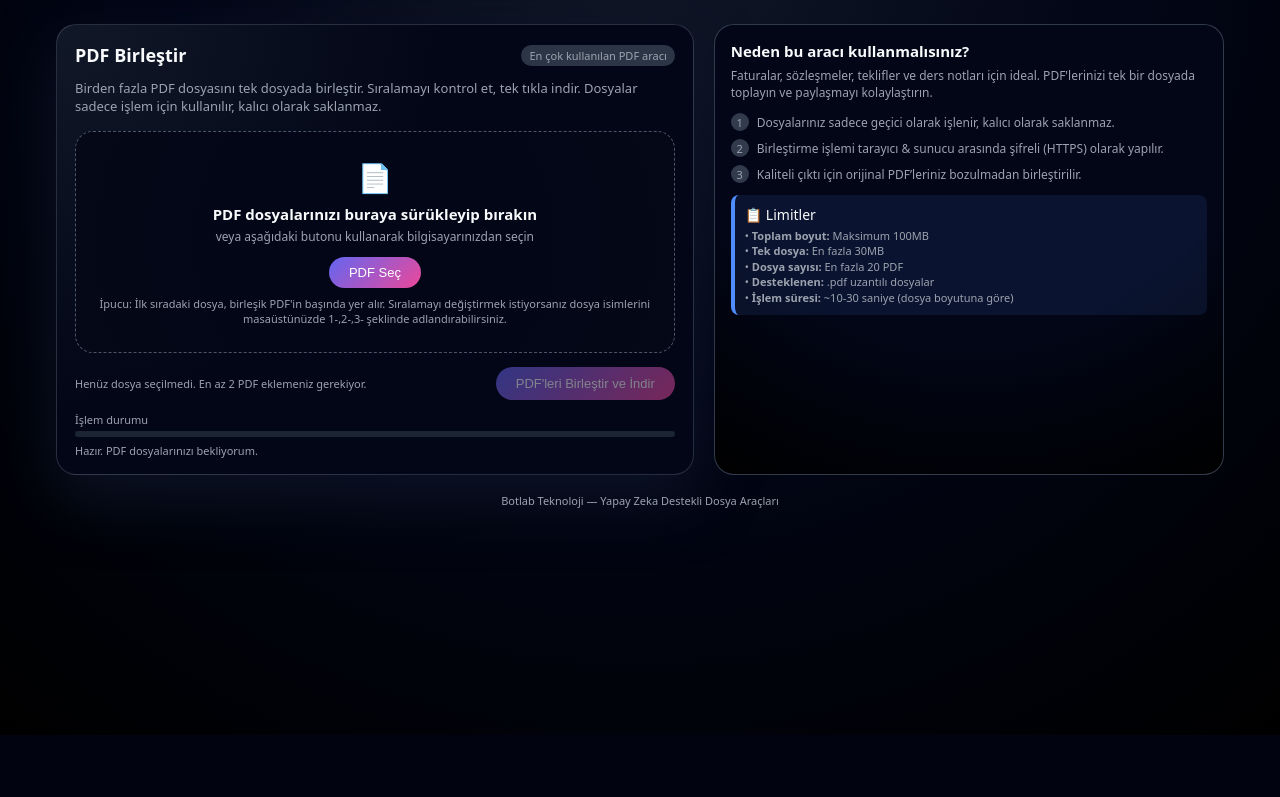
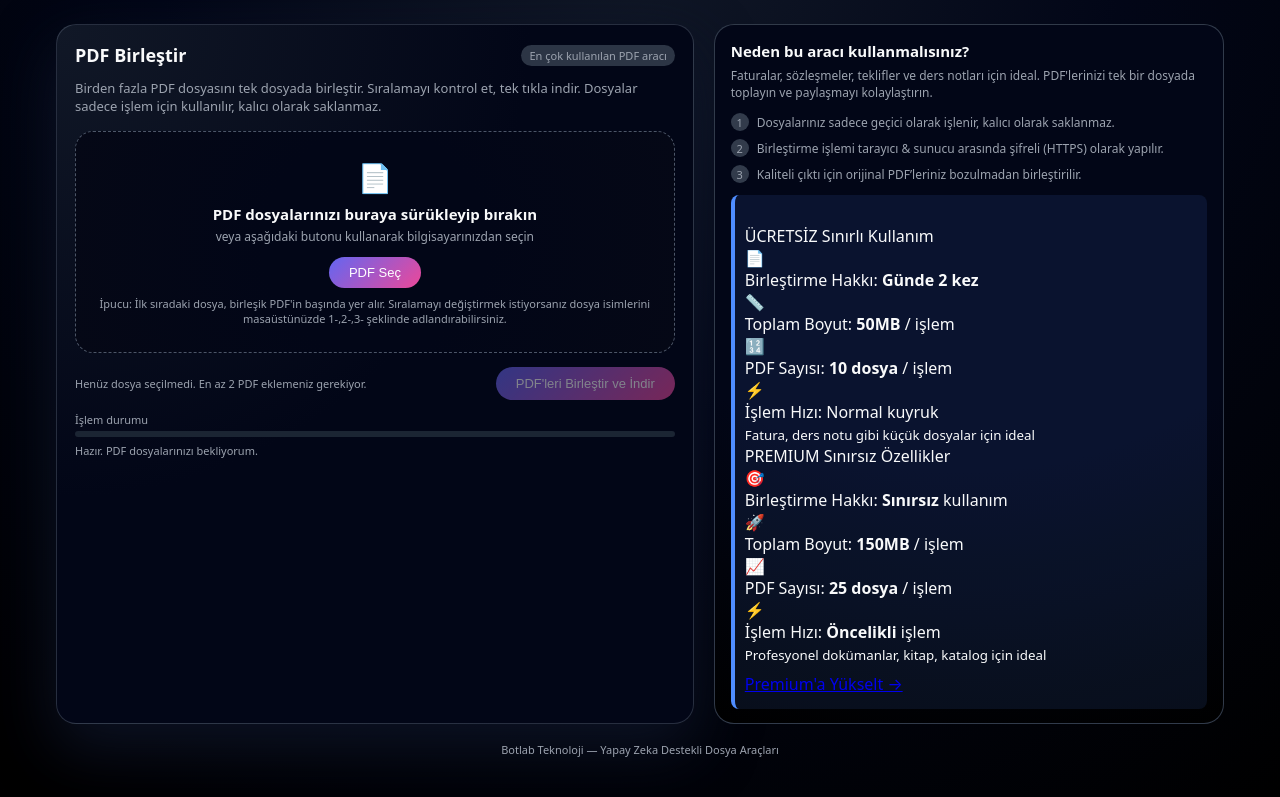
Before and after one commit to odabasi44/NAKIS-PROHE, a Flask app: page /pdf/merge in a window 1280 px wide. Shown: the part 65-862 px from the top of the page. Before the commit the page ends 800 px from the top, so only its background shows below. Run offline with Flask 3, Linux system fonts and the light colour scheme.

Commit message:
Update pdf_merge.html

```diff
--- a/templates/pdf_merge.html
+++ b/templates/pdf_merge.html
@@ -387,6 +387,153 @@
             text-align: center;
             font-size: 11px;
             color: var(--text-muted);
+            /* ESKİ CSS'İN EN SONUNA EKLEYİN */
+
+/* Limits Container */
+.limits-container {
+    display: grid;
+    grid-template-columns: 1fr 1fr;
+    gap: 16px;
+    margin: 20px 0;
+}
+
+@media (max-width: 768px) {
+    .limits-container {
+        grid-template-columns: 1fr;
+    }
+}
+
+.limits-card {
+    border-radius: 12px;
+    padding: 16px;
+    border: 1px solid;
+    background: rgba(15, 23, 42, 0.8);
+}
+
+.free-limits {
+    border-color: rgba(148, 163, 184, 0.3);
+}
+
+.premium-limits {
+    border-color: rgba(245, 158, 11, 0.5);
+    background: linear-gradient(135deg, rgba(30, 64, 175, 0.1), rgba(15, 23, 42, 0.9));
+    box-shadow: 0 8px 32px rgba(245, 158, 11, 0.15);
+}
+
+.limits-header {
+    display: flex;
+    align-items: center;
+    justify-content: space-between;
+    margin-bottom: 12px;
+    padding-bottom: 8px;
+    border-bottom: 1px solid rgba(148, 163, 184, 0.2);
+}
+
+.limits-badge {
+    padding: 4px 10px;
+    border-radius: 20px;
+    font-size: 11px;
+    font-weight: 700;
+    letter-spacing: 0.5px;
+    text-transform: uppercase;
+}
+
+.limits-badge.free {
+    background: rgba(148, 163, 184, 0.2);
+    color: #94a3b8;
+    border: 1px solid rgba(148, 163, 184, 0.4);
+}
+
+.limits-badge.premium {
+    background: linear-gradient(135deg, #f59e0b, #d97706);
+    color: white;
+    border: none;
+}
+
+.limits-title {
+    font-size: 13px;
+    font-weight: 600;
+    color: #e5e7eb;
+}
+
+.limits-list {
+    display: flex;
+    flex-direction: column;
+    gap: 10px;
+}
+
+.limit-item {
+    display: flex;
+    align-items: flex-start;
+    gap: 10px;
+}
+
+.limit-icon {
+    font-size: 14px;
+    width: 24px;
+    height: 24px;
+    display: flex;
+    align-items: center;
+    justify-content: center;
+    border-radius: 6px;
+    background: rgba(79, 141, 255, 0.1);
+    color: #4f8dff;
+}
+
+.premium-limits .limit-icon {
+    background: rgba(245, 158, 11, 0.1);
+    color: #f59e0b;
+}
+
+.limit-text {
+    flex: 1;
+}
+
+.limit-label {
+    display: block;
+    font-size: 12px;
+    color: #94a3b8;
+    margin-bottom: 2px;
+}
+
+.limit-value {
+    display: block;
+    font-size: 13px;
+    font-weight: 600;
+    color: #e5e7eb;
+}
+
+.premium-limits .limit-value {
+    color: #fbbf24;
+}
+
+.limits-footer {
+    margin-top: 12px;
+    padding-top: 10px;
+    border-top: 1px solid rgba(148, 163, 184, 0.2);
+    font-size: 11px;
+    color: #94a3b8;
+    text-align: center;
+}
+
+.upgrade-button {
+    display: inline-flex;
+    align-items: center;
+    gap: 6px;
+    padding: 8px 16px;
+    border-radius: 8px;
+    background: linear-gradient(135deg, #f59e0b, #d97706);
+    color: white;
+    font-size: 12px;
+    font-weight: 600;
+    text-decoration: none;
+    transition: all 0.3s;
+}
+
+.upgrade-button:hover {
+    transform: translateY(-2px);
+    box-shadow: 0 8px 20px rgba(245, 158, 11, 0.3);
+}
         }
     </style>
 </head>
@@ -490,15 +637,90 @@
             </div>
             <div class="limits-info" style="margin-top: 12px; padding: 10px; background: rgba(79, 141, 255, 0.1); border-radius: 8px; border-left: 4px solid #4f8dff;">
     <div style="display: flex; align-items: center; gap: 8px; margin-bottom: 4px;">
-        <span style="font-size: 14px;">📋 Limitler</span>
+        <div class="limits-container" style="margin-top: 20px;">
+    <div class="limits-card free-limits">
+        <div class="limits-header">
+            <span class="limits-badge free">ÜCRETSİZ</span>
+            <span class="limits-title">Sınırlı Kullanım</span>
+        </div>
+        <div class="limits-list">
+            <div class="limit-item">
+                <span class="limit-icon">📄</span>
+                <div class="limit-text">
+                    <span class="limit-label">Birleştirme Hakkı:</span>
+                    <span class="limit-value"><strong>Günde 2 kez</strong></span>
+                </div>
+            </div>
+            <div class="limit-item">
+                <span class="limit-icon">📏</span>
+                <div class="limit-text">
+                    <span class="limit-label">Toplam Boyut:</span>
+                    <span class="limit-value"><strong>50MB</strong> / işlem</span>
+                </div>
+            </div>
+            <div class="limit-item">
+                <span class="limit-icon">🔢</span>
+                <div class="limit-text">
+                    <span class="limit-label">PDF Sayısı:</span>
+                    <span class="limit-value"><strong>10 dosya</strong> / işlem</span>
+                </div>
+            </div>
+            <div class="limit-item">
+                <span class="limit-icon">⚡</span>
+                <div class="limit-text">
+                    <span class="limit-label">İşlem Hızı:</span>
+                    <span class="limit-value">Normal kuyruk</span>
+                </div>
+            </div>
+        </div>
+        <div class="limits-footer">
+            <small>Fatura, ders notu gibi küçük dosyalar için ideal</small>
+        </div>
     </div>
-    <div style="font-size: 11px; color: #9ca3af; line-height: 1.4;">
-        • <strong>Toplam boyut:</strong> Maksimum 100MB<br>
-        • <strong>Tek dosya:</strong> En fazla 30MB<br>
-        • <strong>Dosya sayısı:</strong> En fazla 20 PDF<br>
-        • <strong>Desteklenen:</strong> .pdf uzantılı dosyalar<br>
-        • <strong>İşlem süresi:</strong> ~10-30 saniye (dosya boyutuna göre)
+
+    <div class="limits-card premium-limits">
+        <div class="limits-header">
+            <span class="limits-badge premium">PREMIUM</span>
+            <span class="limits-title">Sınırsız Özellikler</span>
+        </div>
+        <div class="limits-list">
+            <div class="limit-item">
+                <span class="limit-icon">🎯</span>
+                <div class="limit-text">
+                    <span class="limit-label">Birleştirme Hakkı:</span>
+                    <span class="limit-value"><strong>Sınırsız</strong> kullanım</span>
+                </div>
+            </div>
+            <div class="limit-item">
+                <span class="limit-icon">🚀</span>
+                <div class="limit-text">
+                    <span class="limit-label">Toplam Boyut:</span>
+                    <span class="limit-value"><strong>150MB</strong> / işlem</span>
+                </div>
+            </div>
+            <div class="limit-item">
+                <span class="limit-icon">📈</span>
+                <div class="limit-text">
+                    <span class="limit-label">PDF Sayısı:</span>
+                    <span class="limit-value"><strong>25 dosya</strong> / işlem</span>
+                </div>
+            </div>
+            <div class="limit-item">
+                <span class="limit-icon">⚡</span>
+                <div class="limit-text">
+                    <span class="limit-label">İşlem Hızı:</span>
+                    <span class="limit-value"><strong>Öncelikli</strong> işlem</span>
+                </div>
+            </div>
+        </div>
+        <div class="limits-footer">
+            <small>Profesyonel dokümanlar, kitap, katalog için ideal</small>
+            <a href="/premium" class="upgrade-button" style="display: inline-block; margin-top: 8px;">
+                Premium'a Yükselt →
+            </a>
+        </div>
     </div>
+</div>
 </div>
         </aside>
     </main>
```
